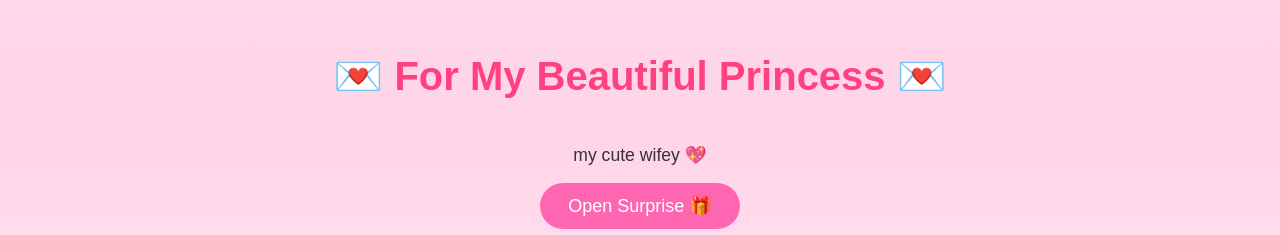
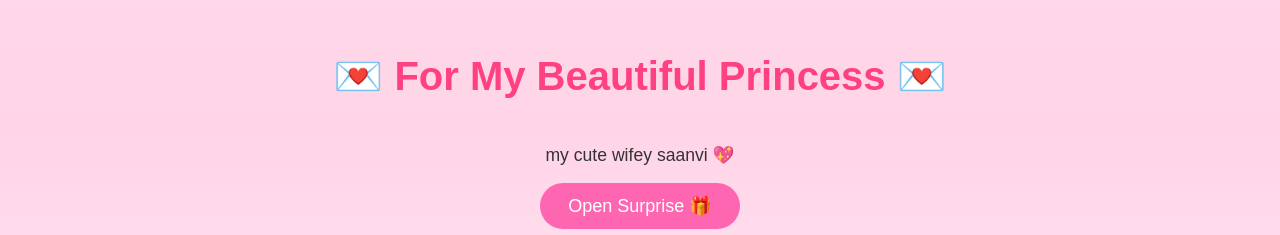
Before and after one commit to mb5484454-gif/mb5484454-gif.github.io, a plain HTML site: page index.html in a window 1280 px wide. Shown: the part 272-507 px from the top of the page. Drawn offline with Linux system fonts and the light colour scheme.

Commit message:
add a word

```diff
--- a/index.html
+++ b/index.html
@@ -142,7 +142,7 @@
 <body>
 
   <h1>💌 For My Beautiful Princess 💌</h1>
-  <p>my cute wifey 💖</p>
+  <p>my cute wifey saanvi 💖</p>
   <button id="start">Open Surprise 🎁</button>
 
   <div id="cakeContainer">
```
